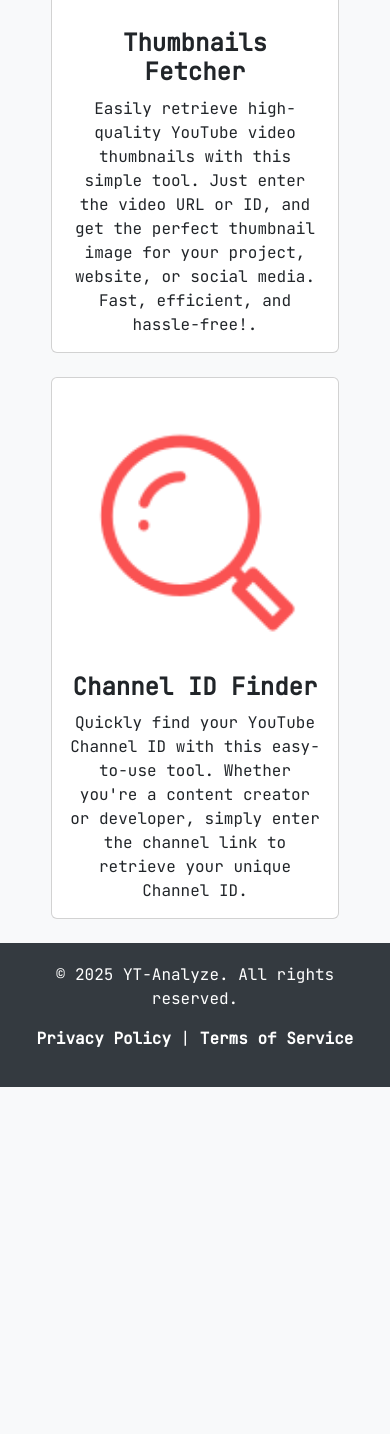
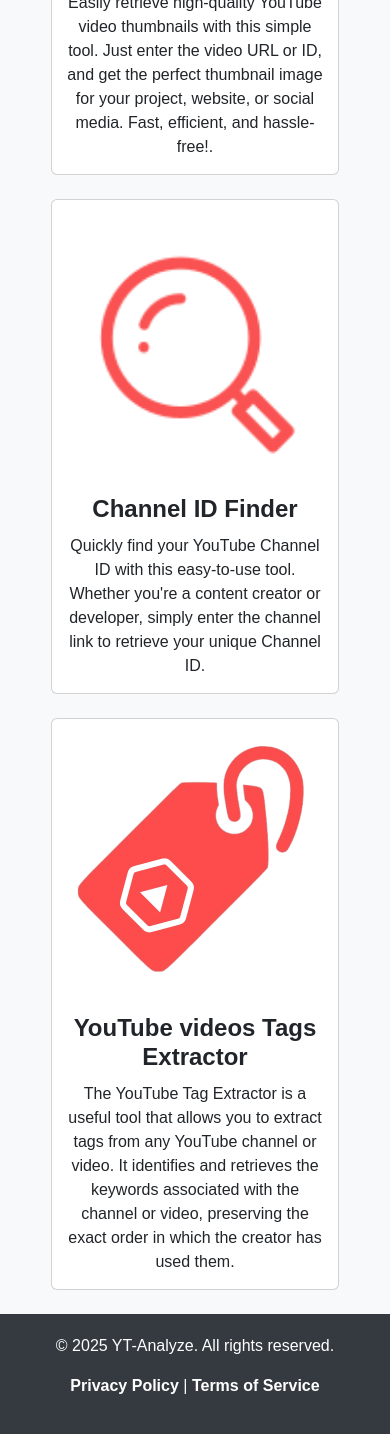
Before and after one commit to rohitrajput-42/ytanalyze, a Django app: page / in a window 390 px wide. Shown: the part 988-2422 px from the top of the page. Before the commit the page ends 2075 px from the top, so only its background shows below. Run offline with Django 5.2, Linux system fonts and the light colour scheme.

Commit message:
pre_deployment changes

```diff
--- a/home/templates/index.html
+++ b/home/templates/index.html
@@ -51,7 +51,7 @@
 
 <div class="container" style="text-align: center; margin-top: 50px;">
     <div class="row justify-content-center" id="cards_lim">
-        <div class="col-md-4 d-flex justify-content-center mb-4">
+        <div class="col-md-3 d-flex justify-content-center mb-4">
             <div class="card" style="width: 18rem;">
                 <a class="nav-link" href="{% url 'monetize' %}">
                     <div style="padding: 15px;">
@@ -64,7 +64,7 @@
                 </a>
             </div>
         </div>
-        <div class="col-md-4 d-flex justify-content-center mb-4">
+        <div class="col-md-3 d-flex justify-content-center mb-4">
             <div class="card" style="width: 18rem;">
                 <a class="nav-link" href="{% url 'thumb_fetch' %}">
                     <div style="padding: 15px;">
@@ -77,7 +77,7 @@
                 </a>
             </div>
         </div>
-        <div class="col-md-4 d-flex justify-content-center mb-4">
+        <div class="col-md-3 d-flex justify-content-center mb-4">
             <div class="card" style="width: 18rem;">
                 <a class="nav-link" href="{% url 'channel_id' %}">
                     <div style="padding: 15px;">
@@ -90,6 +90,19 @@
                 </a>
             </div>
         </div>
+        <div class="col-md-3 d-flex justify-content-center mb-4">
+            <div class="card" style="width: 18rem;">
+                <a class="nav-link" href="{% url 'tag_extractor' %}">
+                    <div style="padding: 15px;">
+                        <img src="{% static 'tags_gen.png' %}" style = "opacity: 70%;" class="card-img-top" alt="...">
+                    </div>
+                    <div class="card-body">
+                        <h5 class="card-title">YouTube videos Tags Extractor</h5>
+                        <p class="card-text">The YouTube Tag Extractor is a useful tool that allows you to extract tags from any YouTube channel or video. It identifies and retrieves the keywords associated with the channel or video, preserving the exact order in which the creator has used them.</p>
+                    </div>
+                </a>
+            </div>
+        </div>
     </div>
 </div>
 
--- a/home/templates/monetize.html
+++ b/home/templates/monetize.html
@@ -140,7 +140,7 @@
                     <li><h5><b> Total Subscribers Count: </b> {{ subscribers }} </li>
                     <li><h5><b> Total videos Count: </b> {{ total_videos }} </li>
                     <li><h5><b> Total views Count: </b> {{ total_views }} </li>
-                    <li><h5><b> Estimated earnings: </b> $ {{ estimated_earnings }} </li>
+                    <!-- <li><h5><b> Estimated earnings: </b> $ {{ estimated_earnings }} </li> -->
                 </ul>
 
             </div>
--- a/templates/base.html
+++ b/templates/base.html
@@ -15,7 +15,6 @@
         body {
             font-family: 'Arial', sans-serif;
             background-color: #f8f9fa;
-            font-family: 'JetBrains Mono';
         }
 
         html, body {
```
Also changed, not shown: static/tags_gen.png (added), staticfiles_build/static/tags_gen.png (added).
